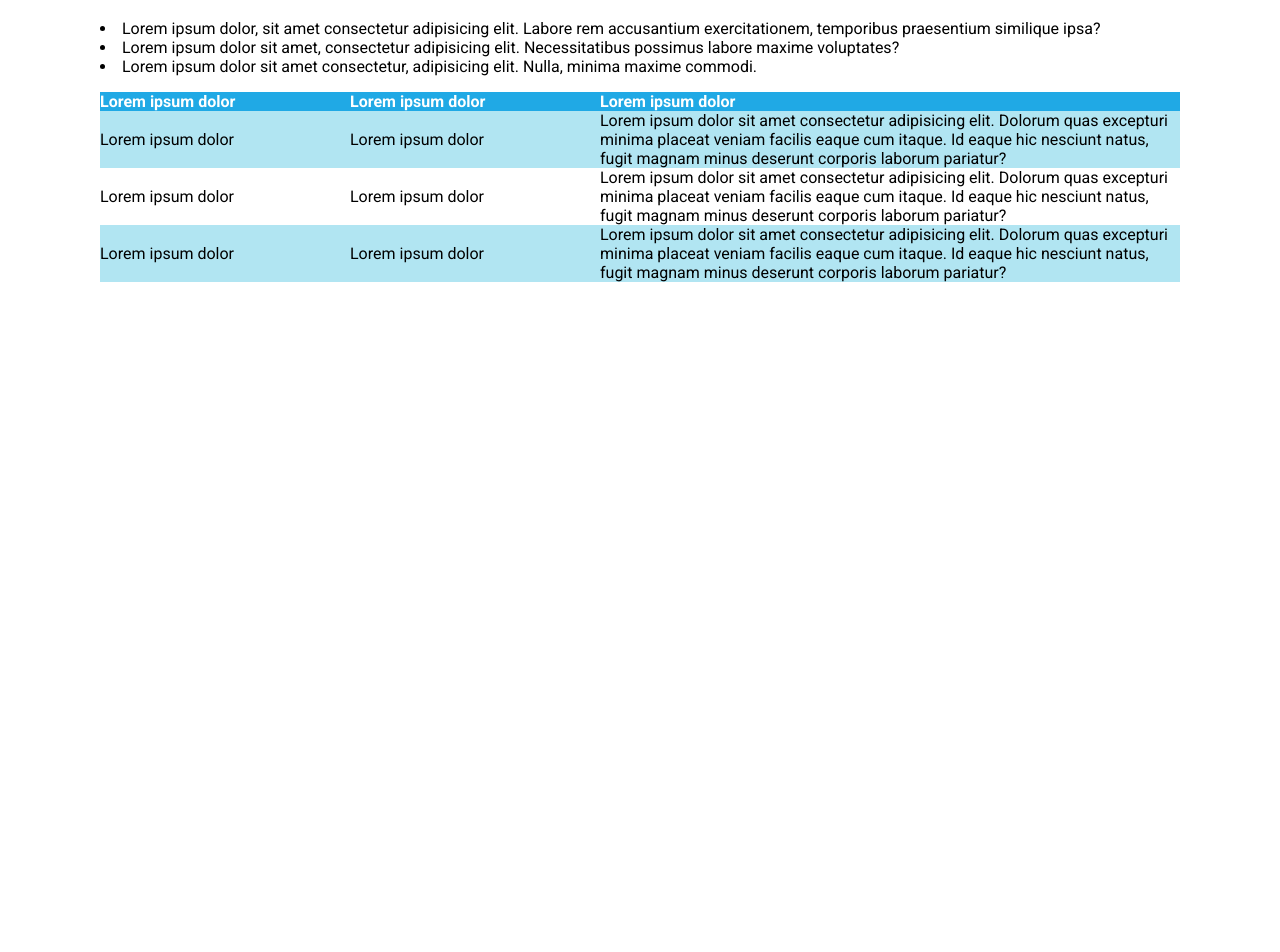
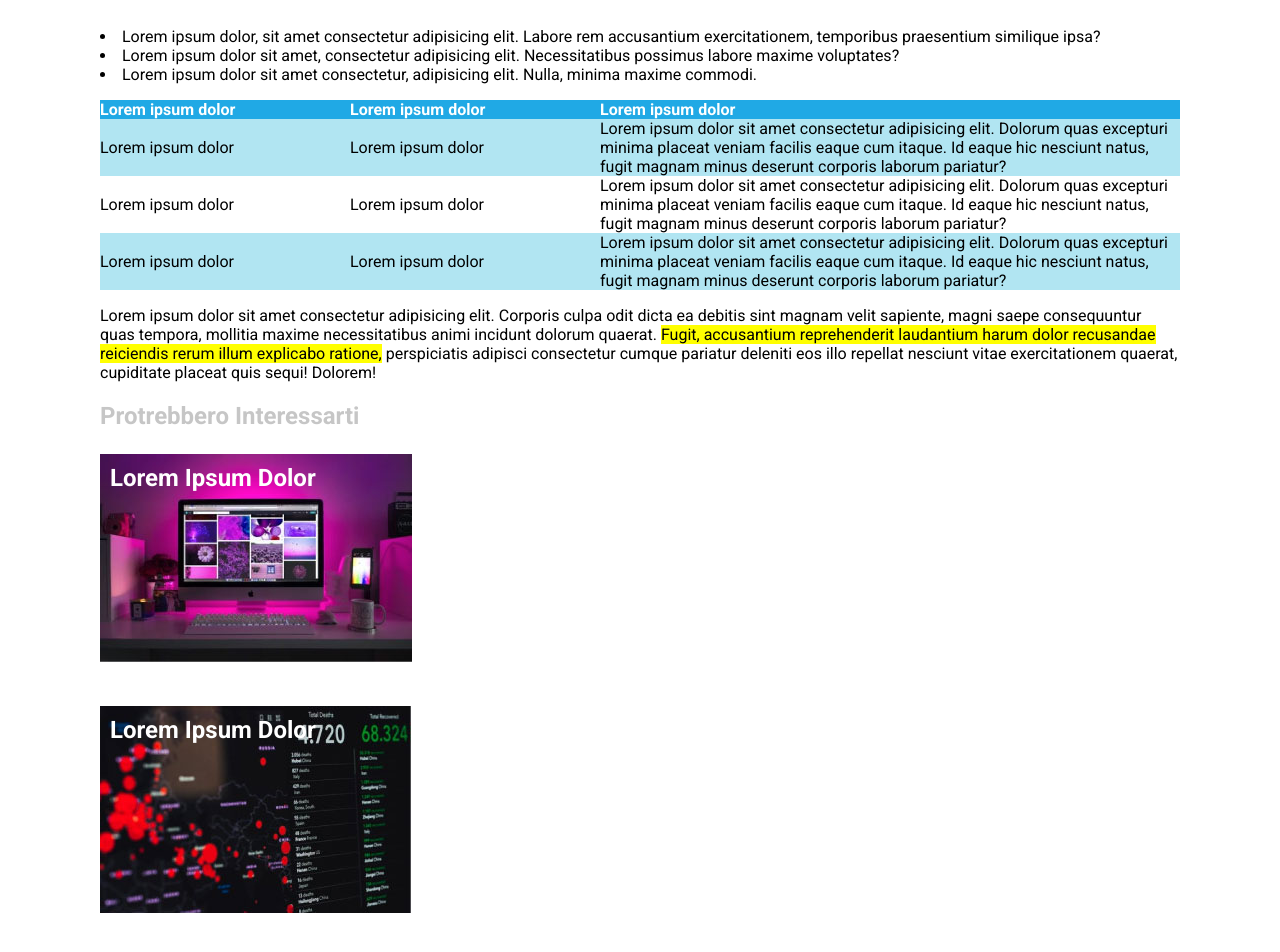
Before and after one commit to mariocstweb/html-css-booleaner, a plain HTML site: page index.html in a window 1280 px wide. Shown: the part 800-1752 px from the top of the page. Before the commit the page ends 1090 px from the top, so only its background shows below. Drawn offline with Linux system fonts and the light colour scheme.

Commit message:
create fourth section

```diff
--- a/css/style.css
+++ b/css/style.css
@@ -8,9 +8,6 @@ body {
 }
 /* .spaziatura-2 {
   margin: 60px 0;
-}
-.spaziatura-3 {
-  margin: 90px 0;
 } */
 
 .conteiner {
@@ -32,6 +29,11 @@ body {
   height: auto;
 }
 
+#autore-header {
+  font-size: 20px;
+  font-style: italic;
+}
+
 .author {
   color: rgb(198, 198, 198);
   margin: 0;
@@ -42,6 +44,10 @@ h1 {
   /* font-size: 2.3rem; */
   font-size: 36.5px;
   margin-bottom: 0;
+}
+
+.immagini-tim {
+  border-top: 30px;
 }
 
 /* Stile link */
@@ -84,7 +90,6 @@ thead {
 }
 
 .tabella {
-  table-layout: fixed;
   width: 100%;
   border: none;
 }
@@ -92,3 +97,29 @@ thead {
 td {
   min-width: 250px;
 }
+
+h2 {
+  color: rgb(198, 198, 198);
+}
+
+.img-pc {
+  color: white;
+  background-image: url(/img/monitor.jpg);
+  background-repeat: no-repeat;
+  height: 208px;
+  text-align: top left;
+  font-size: 24px;
+  font-weight: bold;
+  padding: 10px;
+}
+
+.img-graph {
+  color: white;
+  background-image: url(/img/graph.jpg);
+  background-repeat: no-repeat;
+  height: 208px;
+  text-align: top left;
+  font-size: 24px;
+  font-weight: bold;
+  padding: 10px;
+}
--- a/index.html
+++ b/index.html
@@ -37,7 +37,7 @@
             di Tim Berners Lee
           </h1>
           <div class="author">
-            <p>Scritto da <a href="#">The Booleaners</a></p>
+            <p id="autore-header">Scritto da <a href="#">The Booleaners</a></p>
             <p>il 10/10/2020</p>
           </div>
         </section>
@@ -61,10 +61,16 @@
         <article>
           <p class="spaziatura-1">
             Lorem, ipsum dolor sit amet consectetur adipisicing elit. Debitis
-            quasi cum repellendus possimus, <span>est maiores alias aspernatur fugit,
-            repellat eos dignissimos nesciunt totam</span> quae veniam optio cupiditate
-            obcaecati molestiae reprehenderit.
-            Lorem, ipsum dolor sit amet consectetur adipisicing elit. Itaque aperiam inventore sapiente iste enim, doloribus atque sunt corrupti neque fuga dolorum voluptas, excepturi voluptatibus, sint in sequi eum ad. Animi!
+            quasi cum repellendus possimus,
+            <span
+              >est maiores alias aspernatur fugit, repellat eos dignissimos
+              nesciunt totam</span
+            >
+            quae veniam optio cupiditate obcaecati molestiae reprehenderit.
+            Lorem, ipsum dolor sit amet consectetur adipisicing elit. Itaque
+            aperiam inventore sapiente iste enim, doloribus atque sunt corrupti
+            neque fuga dolorum voluptas, excepturi voluptatibus, sint in sequi
+            eum ad. Animi!
           </p>
         </article>
         <div class="ulista">
@@ -93,31 +99,70 @@
                 <th>Lorem ipsum dolor</th>
                 <th>Lorem ipsum dolor</th>
                 <th>Lorem ipsum dolor</th>
-                </tr>
+              </tr>
             </thead>
             <tbody>
               <tr class="riga-1">
                 <td>Lorem ipsum dolor</td>
                 <td>Lorem ipsum dolor</td>
-                <td>Lorem ipsum dolor sit amet consectetur adipisicing elit. Dolorum quas excepturi minima placeat veniam facilis eaque cum itaque. Id eaque hic nesciunt natus, fugit magnam minus deserunt corporis laborum pariatur?</td>
+                <td>
+                  Lorem ipsum dolor sit amet consectetur adipisicing elit.
+                  Dolorum quas excepturi minima placeat veniam facilis eaque cum
+                  itaque. Id eaque hic nesciunt natus, fugit magnam minus
+                  deserunt corporis laborum pariatur?
+                </td>
               </tr>
               <tr class="riga-2">
                 <td>Lorem ipsum dolor</td>
                 <td>Lorem ipsum dolor</td>
-                <td>Lorem ipsum dolor sit amet consectetur adipisicing elit. Dolorum quas excepturi minima placeat veniam facilis eaque cum itaque. Id eaque hic nesciunt natus, fugit magnam minus deserunt corporis laborum pariatur?</td>
+                <td>
+                  Lorem ipsum dolor sit amet consectetur adipisicing elit.
+                  Dolorum quas excepturi minima placeat veniam facilis eaque cum
+                  itaque. Id eaque hic nesciunt natus, fugit magnam minus
+                  deserunt corporis laborum pariatur?
+                </td>
               </tr>
               <tr class="riga-1">
                 <td>Lorem ipsum dolor</td>
                 <td>Lorem ipsum dolor</td>
-                <td>Lorem ipsum dolor sit amet consectetur adipisicing elit. Dolorum quas excepturi minima placeat veniam facilis eaque cum itaque. Id eaque hic nesciunt natus, fugit magnam minus deserunt corporis laborum pariatur?</td>
+                <td>
+                  Lorem ipsum dolor sit amet consectetur adipisicing elit.
+                  Dolorum quas excepturi minima placeat veniam facilis eaque cum
+                  itaque. Id eaque hic nesciunt natus, fugit magnam minus
+                  deserunt corporis laborum pariatur?
+                </td>
               </tr>
             </tbody>
           </table>
         </div>
-        <!-- Table
+        <!-- Table -->
+        <!-- Third Section -->
+        <section>
+          <p>
+            Lorem ipsum dolor sit amet consectetur adipisicing elit. Corporis
+            culpa odit dicta ea debitis sint magnam velit sapiente, magni saepe
+            consequuntur quas tempora, mollitia maxime necessitatibus animi
+            incidunt dolorum quaerat.
+            <span
+              >Fugit, accusantium reprehenderit laudantium harum dolor
+              recusandae reiciendis rerum illum explicabo ratione,</span
+            >
+            perspiciatis adipisci consectetur cumque pariatur deleniti eos illo
+            repellat nesciunt vitae exercitationem quaerat, cupiditate placeat
+            quis sequi! Dolorem!
+          </p>
+        </section>
+        <!-- Third Section -->
+        <!-- Fourth Section -->
+        <section class="interessi">
+          <h2>Protrebbero Interessarti</h2>
+          <div class="doppia-img">
+            <p class="img-pc">Lorem Ipsum Dolor</p>
+            <p class="img-graph">Lorem Ipsum Dolor</p>
+          </div>
+        </section>
+        <!-- Fourth Section -->
       </main>
-
-      <footer></footer>
     </div>
   </body>
 </html>
```
